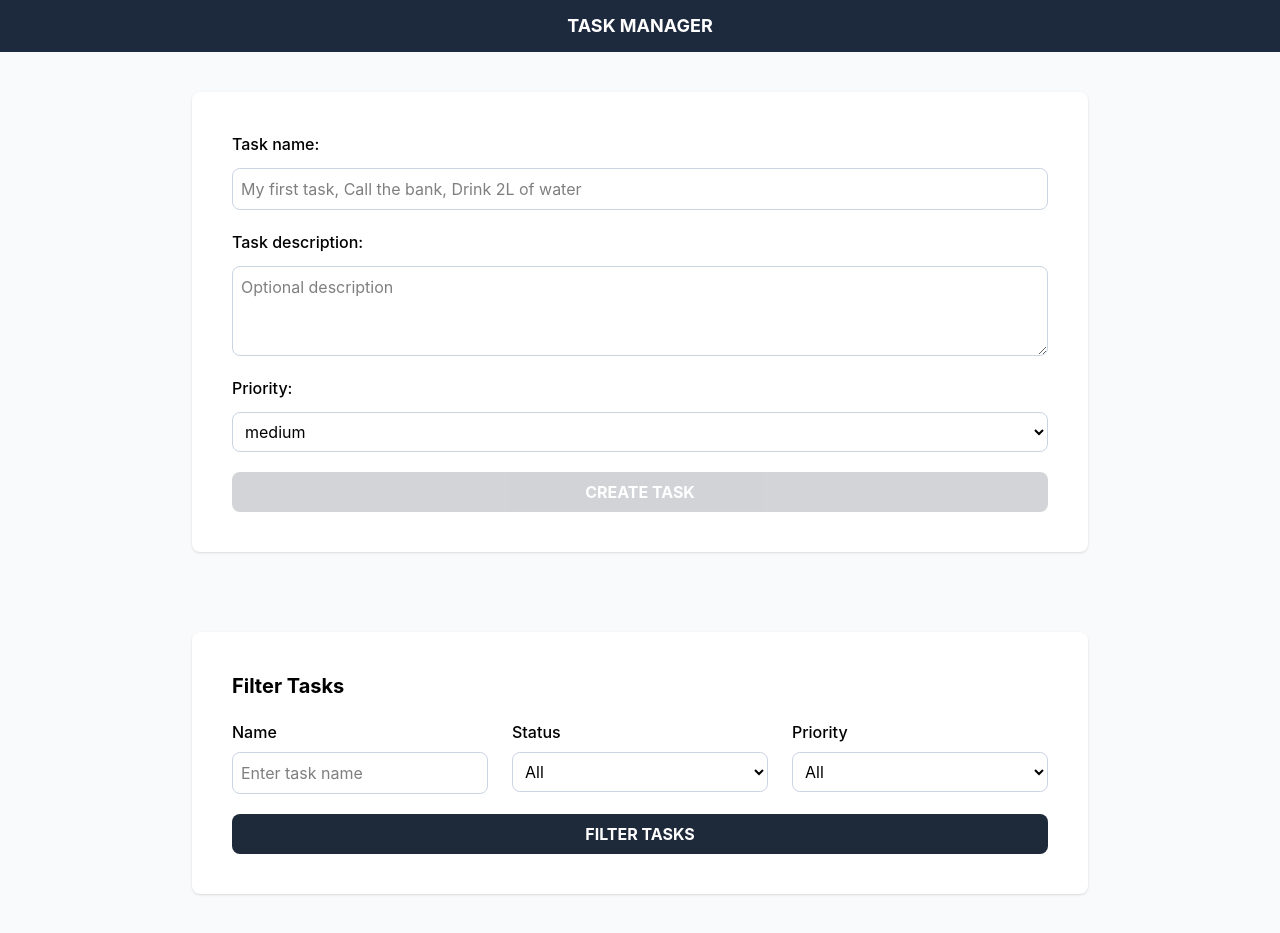
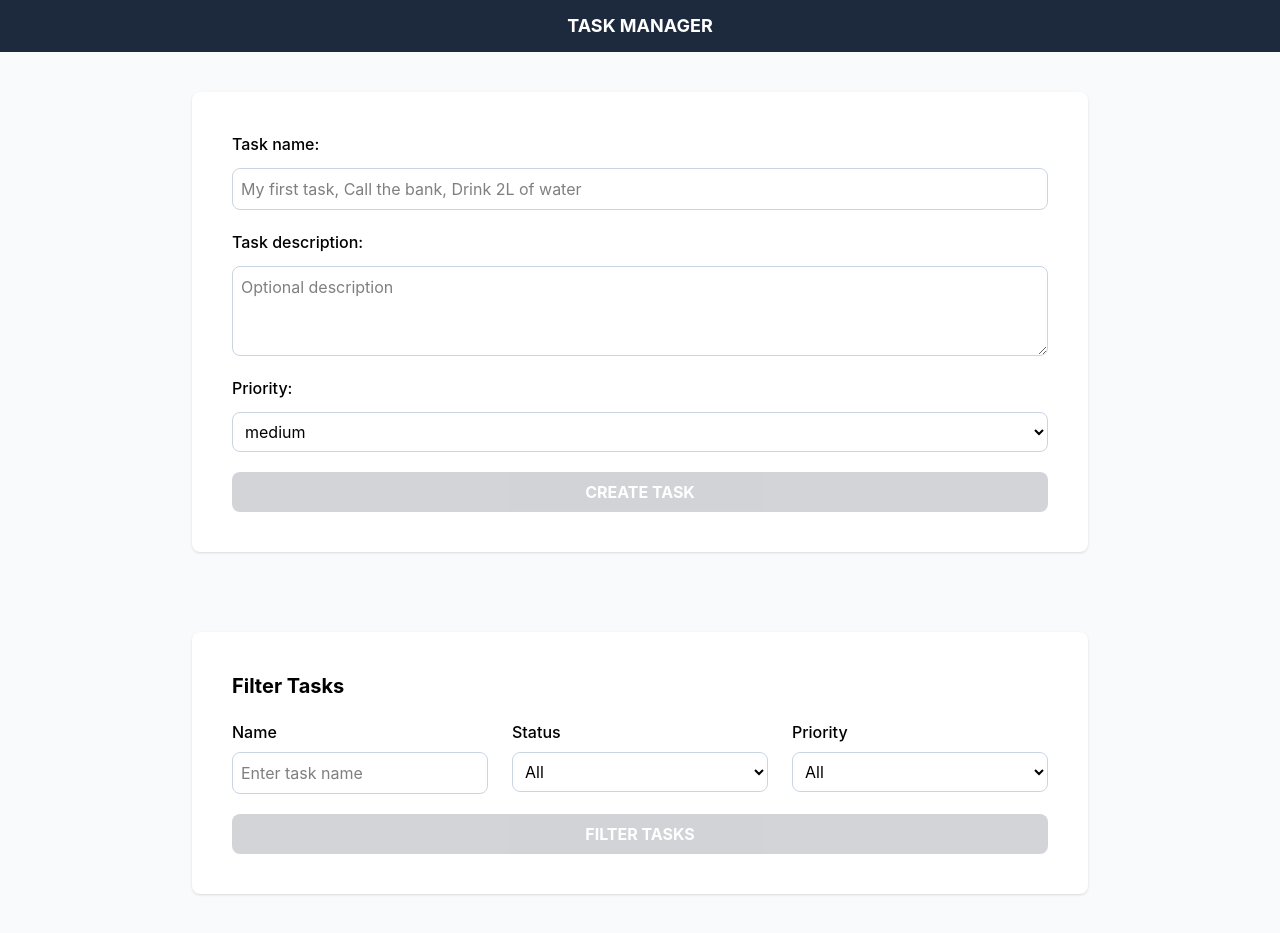
Before and after one commit to sfchirila/task-manager, a React (Vite) app: page / in a window 1280 px wide. Shown: the top 933 px of the page. Built offline with nearby package versions, Linux system fonts and the light colour scheme.

Commit message:
add clear filters functionality

```diff
--- a/src/components/TaskFilter.tsx
+++ b/src/components/TaskFilter.tsx
@@ -17,6 +17,7 @@ export function TaskFilter({setFilteredTasks} : TaskFilterProps) {
 
 	const [filterFormData, setFilterFormData] = useState(formInitialState);
 
+	let isFilterActive = filterFormData.taskName != '' || filterFormData.priority != 'all' || filterFormData.status != 'all';
 
 	const handleChange = (e: React.ChangeEvent<HTMLInputElement | HTMLSelectElement>) => {
 		setFilterFormData((prev) => (
@@ -83,9 +84,18 @@ export function TaskFilter({setFilteredTasks} : TaskFilterProps) {
 					type="submit"
 					value="Filter Tasks"
 					id="filterButton"
-					className="bg-gray-800 hover:bg-gray-900 w-full p-2 font-bold uppercase text-white rounded-lg cursor-pointer"
+					className="bg-gray-800 hover:bg-gray-900 w-full p-2 font-bold uppercase text-white rounded-lg cursor-pointer disabled:opacity-20 disabled:cursor-not-allowed"
+					disabled={!isFilterActive}
 				/>
-
+				{isFilterActive && (
+					<button
+						type="button"
+						className="bg-red-800 hover:bg-red-900 w-full p-2 font-bold uppercase text-white rounded-lg cursor-pointer"
+						onClick={() => { setFilterFormData(formInitialState); setFilteredTasks(formInitialState); }}
+					>
+						Clear Filters
+					</button>
+				)}
 			</form>
         </>
     )
```
